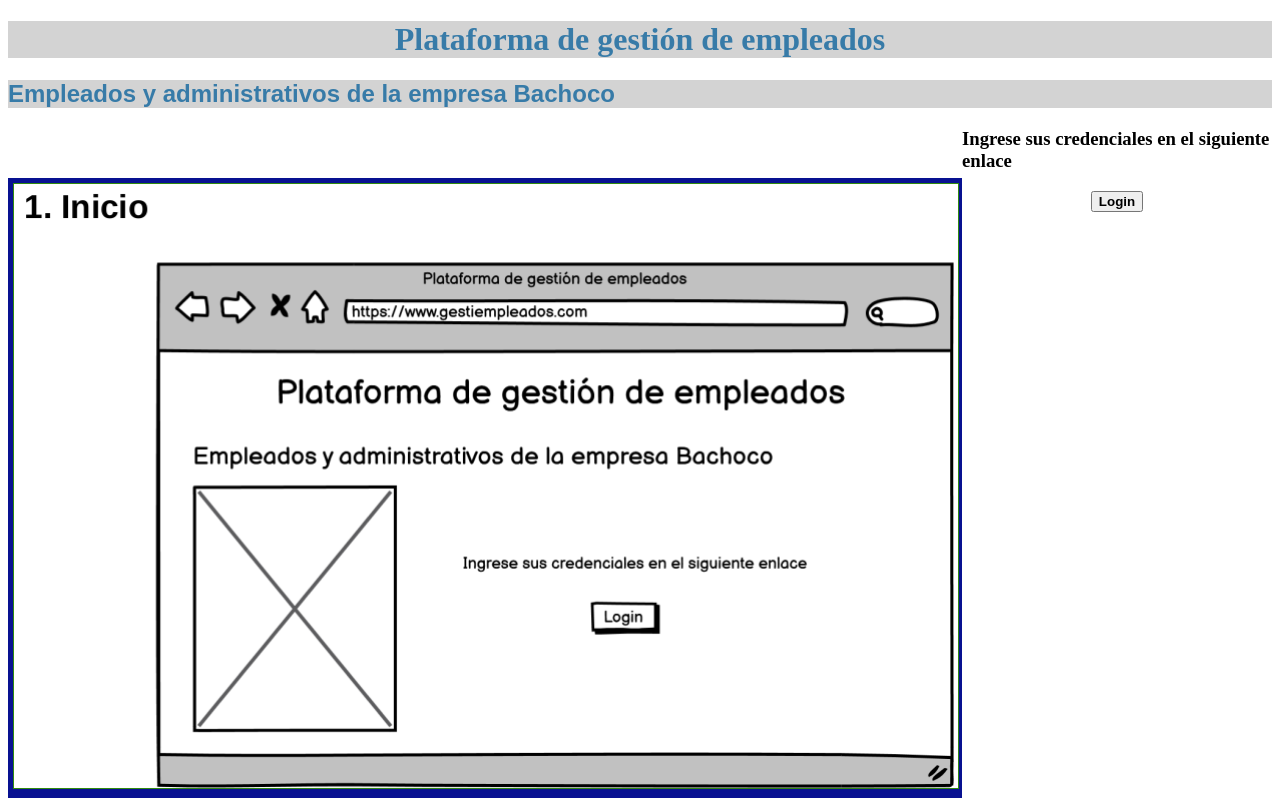
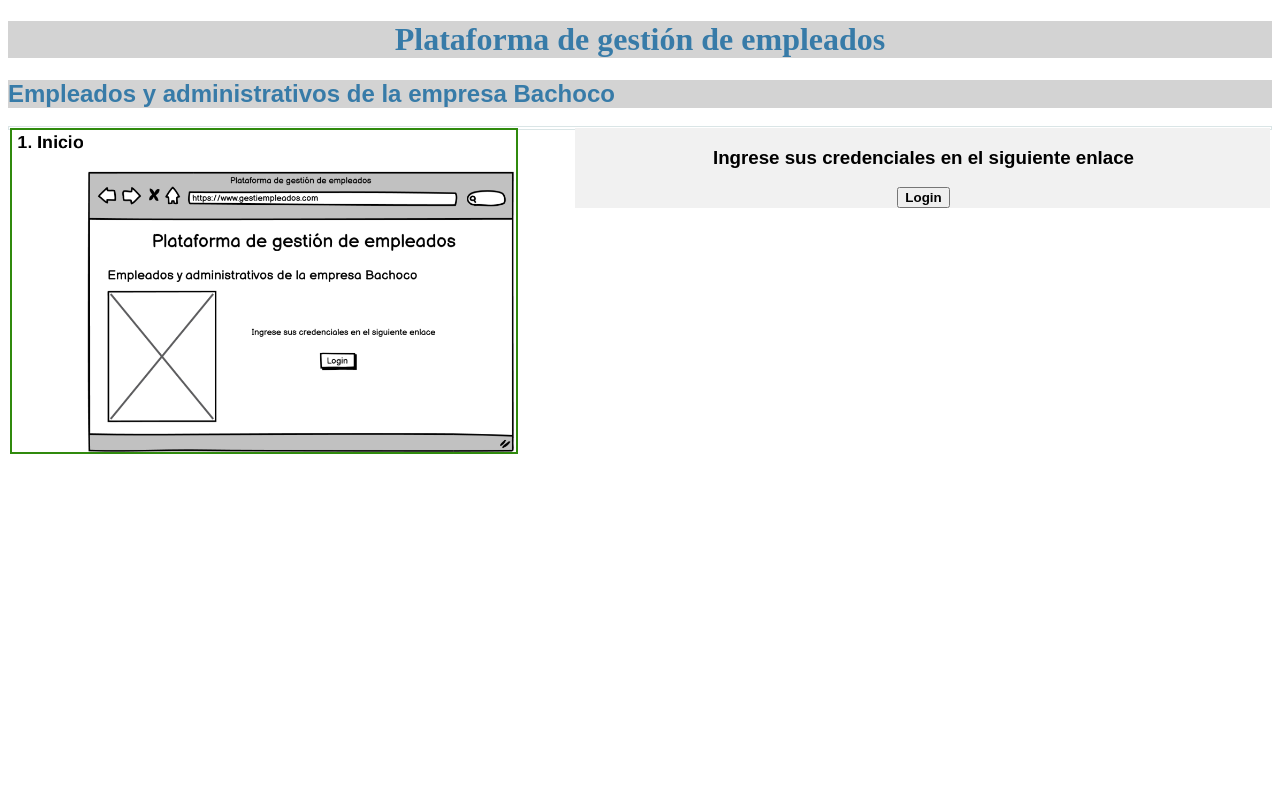
Before and after one commit to JamesGonzalezUninorte/G23_eq9_s3, a Flask app: template templates/pg01.html in a window 1280 px wide. Run offline with Flask 2, Linux system fonts and the light colour scheme; the template is opened without the code that fills it, so the values that code supplies are empty.

Commit message:
commint a2110162146

```diff
--- a/static/css/estilo01.css
+++ b/static/css/estilo01.css
@@ -1,34 +1,39 @@
 /* Estilos definidos */
-h1{
-    color: #377ba8;
-    background-color: lightgray;
-    text-align: center;
-    font-family: serif;
-}
+h1              { color: #377ba8; background-color: lightgray; text-align: center; font-family: serif; }
 
-h2{
-    color: #377ba8;
-    background-color: lightgray;
-    text-align: left;
-    font-family: Arial;
-}
+h2              { color: #377ba8; background-color: lightgray; text-align: left; font-family: Arial; }
 
-form{
-    width: 350px;
-    padding: 16px;
-    border-radius: 10px;
-    margin: auto;
-    background-color: #ccc;
-}
+h3              { text-align: center; font-family: Arial; }
 
-form input{
-    padding: 3px 10px;
-    height:20px;
-    border-radius: 3px;
-    margin:0;
-    display: inline-block;
-    text-align: left;
-    direction: ltr;
+.boton          { text-align: center; font-weight: bold; margin: 0 auto; display: block; }
+
+/* background-color: #8c8c8c; color: white; padding: 5px; border: 1px solid black; */
+
+.foto, .video   { background-color: rgb(48, 138, 13); width: 100%; padding: 2px; }
+
+.publicacion    { background-color:#56587e; padding: 5px; margin-top: 5px; resize: both;}
+
+.fila:after 	{ content: ""; display: table; clear: both; }
+
+.colIzquierda 	{ float: left; width: 40%; }
+
+.colDerecha 	{ float: right; width: 55%; background-color: #f1f1f1; padding-left: 2px; }
+
+
+.center-vh      { position: relative; left: 50%; top: 40; transform: translate(-50%, -50%); border: 1px solid #dae5e6; padding: 1px; }
+
+.input_container { position:relative; padding:0 0 0 20px; margin:0 20px; direction: rtl; width: 200px; }
+
+.userIcon       { position:absolute; bottom:2px; right:5px; width:24px; height:15px; }
+
+
+/* .publicacion 				{ background-color:#f1f1f1; padding: 20px; margin-top: 20px; }  */
+
+/*  */
+
+form    {    width: 350px;    padding: 16px;    border-radius: 10px;    margin: auto;    background-color: #ccc; }
+
+form input  {     padding: 3px 10px;    height:20px;    border-radius: 3px;     margin:0;    display: inline-block; text-align: left; direction: ltr;
 }
 
 
@@ -47,51 +52,18 @@ form input{
     background-color:green;
 }
 
-.userIcon{
-    position:absolute;
-    bottom:2px;
-    right:5px;
-    width:24px;
-    height:15px;
-}
 
 .error{
     color: #D8000C;
     background-color: #FFBABA;
 }
 
-.input_container{
-    position:relative;
-    padding:0 0 0 20px;
-    margin:0 20px;
 
-    direction: rtl;
-    width: 200px;
-}
+
 
 .mensaje{
     border-radius: 5px;
     background-color: #b8a9aa;
 }
 
-/*  */
-.boton{
-    text-align: center;
-    font-weight: bold;
-    margin: 0 auto;
-    display: block;
-}
-
-.foto, .video {
-    background-color: rgb(48, 138, 13);
-    width: 100%;
-    padding: 1px;
-}
-
-.publicacion {
-    background-color:#081191;
-    padding: 5px;
-    margin-top: 50px;
-}
-
-/* Fin de Estilos    */
+/* Fin de Estilos*/
--- a/static/js/funciones.js
+++ b/static/js/funciones.js
@@ -66,10 +66,8 @@ function validar()
 }
 
 
-function verClave()
-{
+function verClave(){
     console.log('Mostrar clave');
-
     var passWordInput = document.getElementById('userPassword');
     passWordInput.type="text";
 }
--- a/templates/pg00_base.html
+++ b/templates/pg00_base.html
@@ -3,7 +3,7 @@
 <html lang='sp'>
 
 <head>
-      <meta charset="utf-8"/>
+   <meta charset="utf-8" />
    <link rel="stylesheet" type="text/css" href="{{ url_for('static', filename='css/estilo01.css') }}" />
    <script src="{{ url_for('static', filename='js/funciones.js') }}"> </script>
    <title> {% block cabeza %} {% endblock %} </title>
--- a/templates/pg01.html
+++ b/templates/pg01.html
@@ -1,25 +1,25 @@
 <!--Pagina 1: Inicio -->
 
-{%extends 'pg00_base.html'%}
+{% extends 'pg00_base.html' %}
 
-{%block cabeza%} Bachoco {%endblock%}
+{% block cabeza %} Bachoco {% endblock %}
 
-{%block cuerpo%}
-    <h1>Plataforma de gestión de empleados</h1>
-    <h2>Empleados y administrativos de la empresa Bachoco</h2>
+{% block cuerpo %}
+<h1>Plataforma de gestión de empleados</h1>
+<h2>Empleados y administrativos de la empresa Bachoco</h2>
 
-    <div class= publicacion style="float:left">
-        <img class="foto" src="static/img/img_01.png" / heigth=200px >
+<div class="fila">
+    <div class="center-vh">
+        <div class="colIzquierda">
+            <img class="foto" src="static/img/img_01.png" >
+        </div>
+        <div class="colDerecha">
+            <h3>Ingrese sus credenciales en el siguiente enlace</h3>
+            <button class="boton" type="button" value="Entrar" id="botLogin" onclick="location.href='login'">Login</button>
+        </div>
     </div>
+</div>
 
-
-    <div style="float:center">
-        <h3>Ingrese sus credenciales en el siguiente enlace</h3>
-        <button class="boton">Login</button>
-
-    </div>
-
-
-{%endblock%}
+{% endblock %}
 
 <!-- FIN -->
```
Also changed, not shown: formulario.py (added, +10 -0 lines), templates/pg02_login.html (+26 -12 lines), static/img/x_email.png (added), static/img/x_gender.png (added), static/img/x_key.png (added), static/img/x_user.png (added), static/img/x_ver.png (added). Lines whose indentation alone changed are shown as unchanged.
